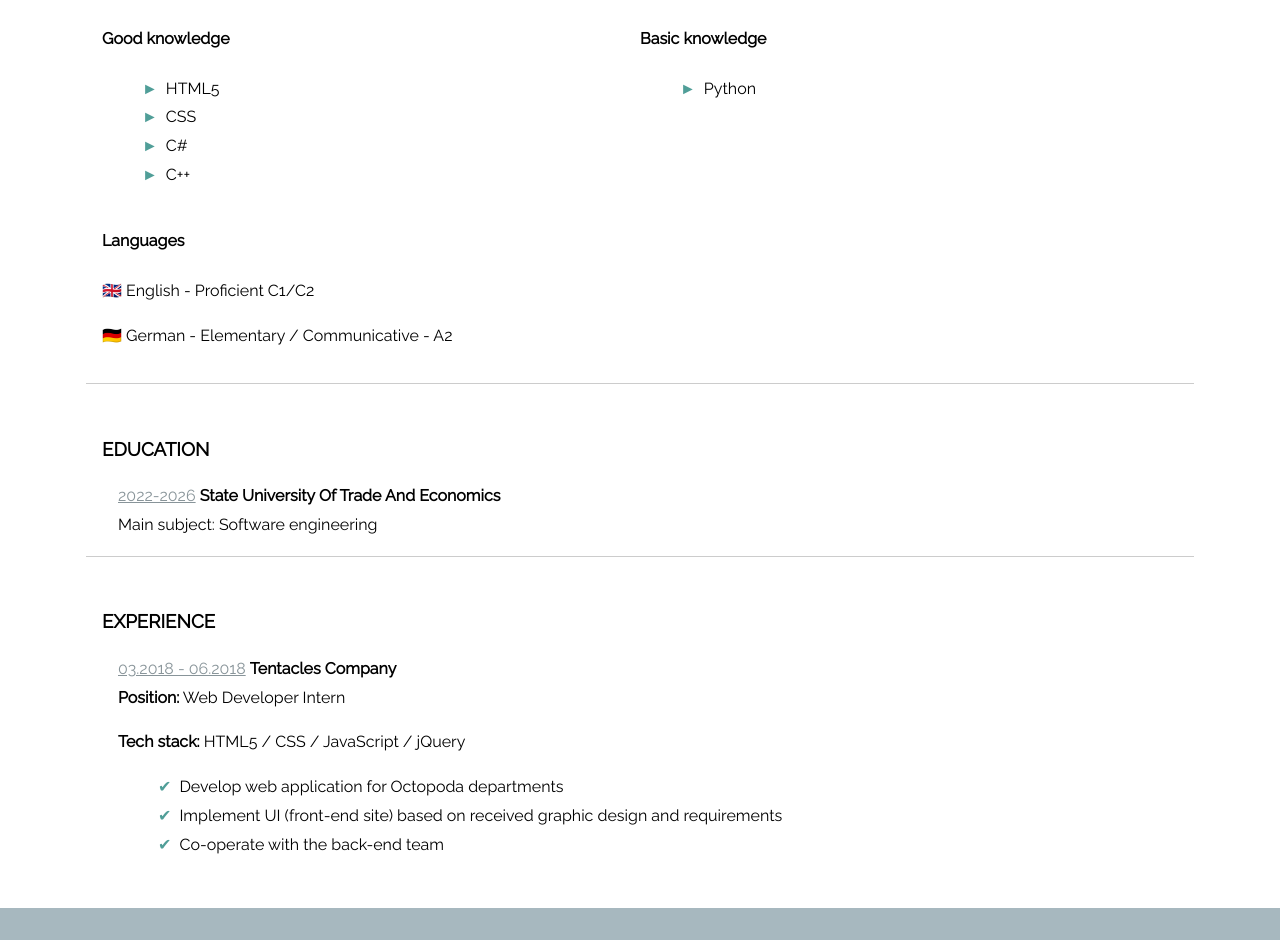
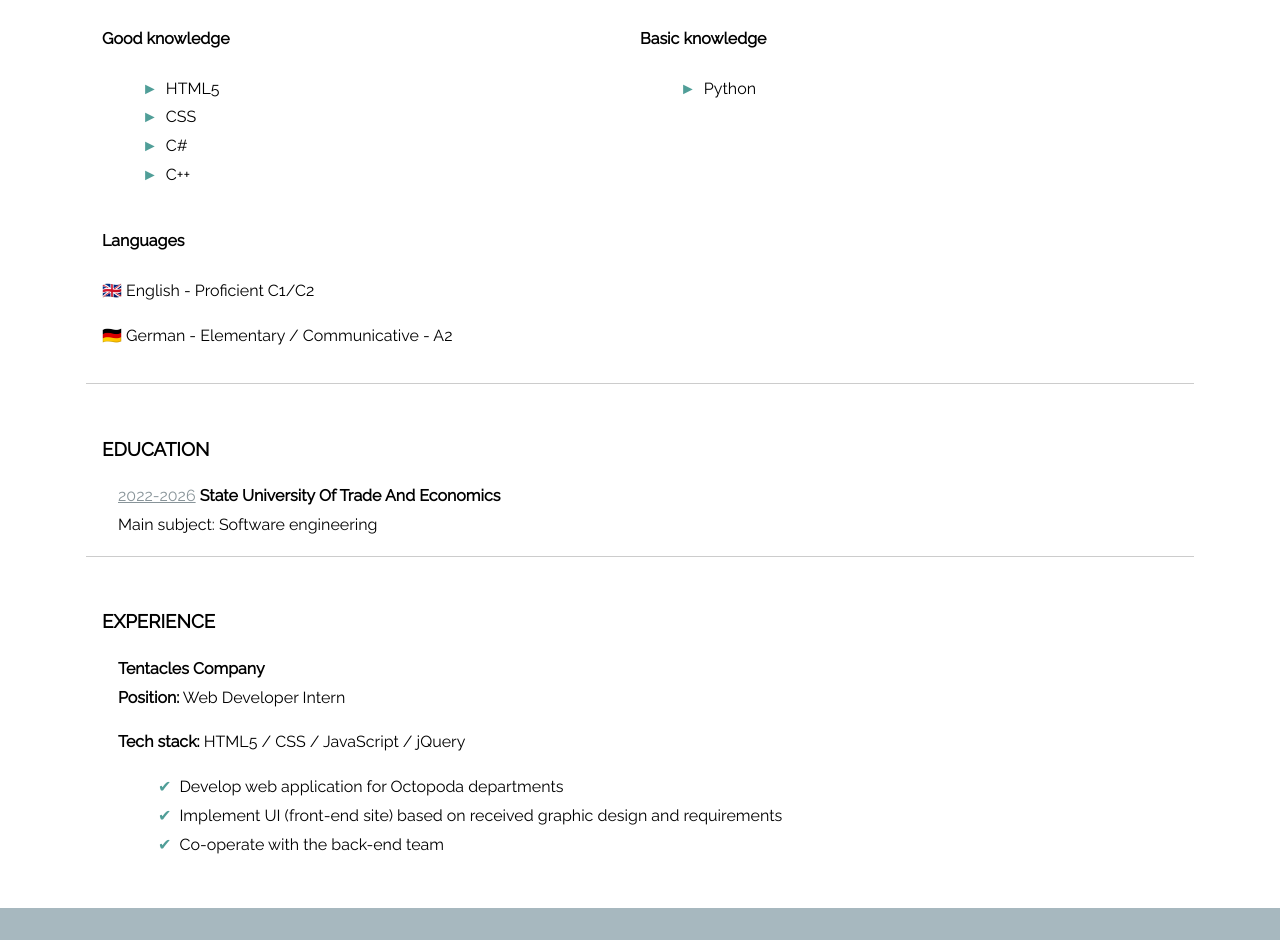
Before and after one commit to OneShoted/Independentwork-2, a plain HTML site: page index.html in a window 1280 px wide. Shown: the part 990-1930 px from the top of the page. Drawn offline with Linux system fonts and the light colour scheme.

Commit message:
index.html

```diff
--- a/index.html
+++ b/index.html
@@ -113,7 +113,7 @@
       <h3>Experience</h3>
       <article>
         <div class='job-title'>
-          <span>03.2018 - 06.2018</span> <strong>Tentacles Company</strong><br> <strong>Position:</strong> Web developer Intern
+          <span></span> <strong>Tentacles Company</strong><br> <strong>Position:</strong> Web developer Intern
         </div>
         <div>
           <p><strong>Tech stack:</strong> HTML5 / CSS / JavaScript / jQuery</p>
```
